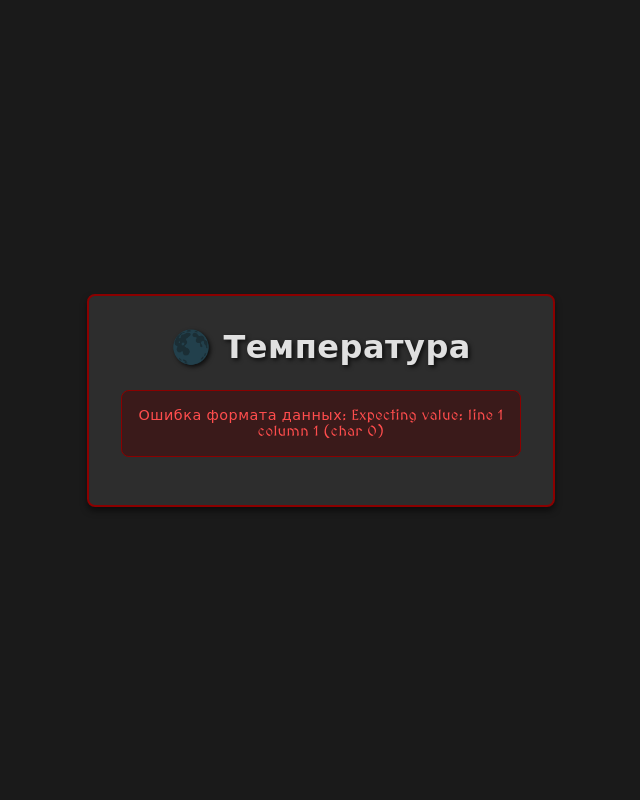
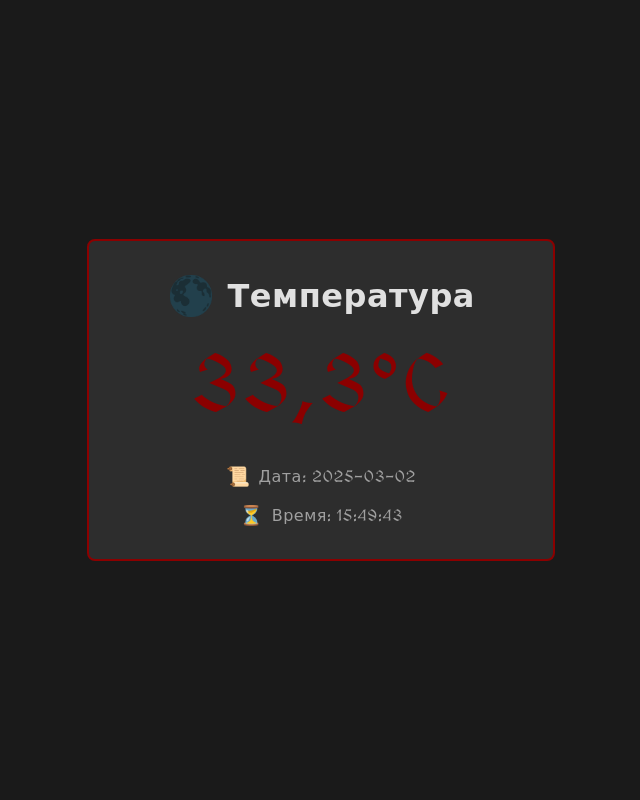
Before and after one commit to dmitray27/esp32-telegram, a Flask app: page / in a window 1280 px wide. Shown: the whole page, without its empty margins (319-959 px from the left). Run offline with Flask 3, Linux system fonts and the light colour scheme; data that the repository does not hold is empty.

Commit message:
Update index.html

```diff
--- a/templates/index.html
+++ b/templates/index.html
@@ -15,14 +15,16 @@
             --font-primary: 'MedievalSharp', cursive;
         }
 
-        * {
+        /* Базовый шрифт для всех элементов */
+        body, h1, .temperature, .meta-item {
             font-family: var(--font-primary) !important;
             letter-spacing: 0.5px;
         }
 
-        /* Исключения для эмодзи */
-        .meta-item span, h1 span {
+        /* Специальные правила только для эмодзи */
+        .emoji {
             font-family: "Segoe UI Emoji", "Apple Color Emoji", sans-serif !important;
+            font-size: 1.2em;
         }
 
         body {
@@ -33,38 +35,30 @@
             justify-content: center;
             align-items: center;
             color: var(--text-primary);
-            transition: background 0.3s ease;
         }
 
         .container {
             background: #2d2d2d;
             padding: 2rem;
             border-radius: 0.5rem;
-            box-shadow: 0 4px 6px rgba(0, 0, 0, 0.5);
             width: min(90%, 400px);
             text-align: center;
-            transition: transform 0.2s ease;
             border: 2px solid var(--accent);
         }
 
         h1 {
-            color: var(--text-primary);
             margin: 0 0 1.5rem;
             font-size: 2rem;
             display: flex;
             align-items: center;
             justify-content: center;
             gap: 0.75rem;
-            text-shadow: 2px 2px 4px rgba(0, 0, 0, 0.7);
         }
 
         .temperature {
             font-size: 5rem;
-            font-weight: bold;
             color: var(--accent);
             margin: 1rem 0;
-            line-height: 1;
-            text-shadow: 2px 2px 4px rgba(0, 0, 0, 0.7);
         }
 
         .meta-info {
@@ -72,7 +66,6 @@
             gap: 1rem;
             margin-top: 2rem;
             color: var(--text-secondary);
-            font-size: 1rem;
         }
 
         .meta-item {
@@ -81,59 +74,28 @@
             justify-content: center;
             gap: 0.5rem;
         }
-
-        .error {
-            color: #ff4d4d;
-            padding: 1rem;
-            background: #3a1a1a;
-            border-radius: 0.5rem;
-            margin: 1rem 0;
-            border: 1px solid #8b0000;
-            font-size: 0.9rem;
-        }
     </style>
 </head>
 <body>
     <div class="container">
         <h1>
-            <span>🌑</span>
+            <span class="emoji">🌑</span>
             Температура
         </h1>
 
         <div id="content">
-            {% if data.error %}
-                <div class="error">{{ data.error }}</div>
-            {% else %}
-                <div class="temperature">{{ data.temperature }}°C</div>
-                <div class="meta-info">
-                    <div class="meta-item">
-                        <span>📜</span>
-                        Дата: {{ data.date }}
-                    </div>
-                    <div class="meta-item">
-                        <span>⏳</span>
-                        Время: {{ data.time }}
-                    </div>
+            <div class="temperature">33,3°C</div>
+            <div class="meta-info">
+                <div class="meta-item">
+                    <span class="emoji">📜</span>
+                    Дата: 2025-03-02
                 </div>
-            {% endif %}
+                <div class="meta-item">
+                    <span class="emoji">⏳</span>
+                    Время: 15:49:43
+                </div>
+            </div>
         </div>
     </div>
-
-    <script>
-        async function refreshData() {
-            try {
-                const response = await fetch(window.location.href, {
-                    headers: { 'Cache-Control': 'no-cache' }
-                });
-                const html = await response.text();
-                const newDoc = new DOMParser().parseFromString(html, 'text/html');
-                document.getElementById('content').innerHTML = newDoc.getElementById('content').innerHTML;
-            } catch (error) {
-                console.error('Ошибка обновления:', error);
-            }
-        }
-        setInterval(refreshData, 5000);
-        setTimeout(refreshData, 100);
-    </script>
 </body>
 </html>
```
